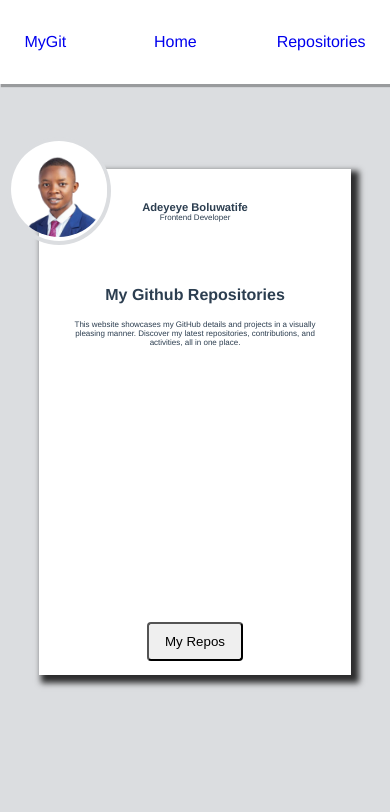
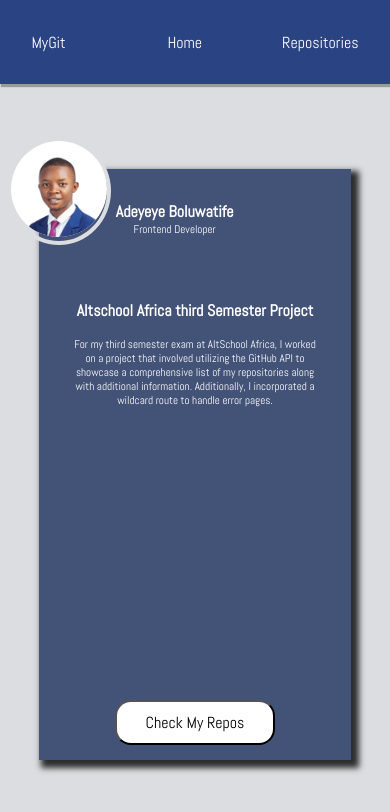
Before and after one commit to Developstar/github-projects, a Vue app: page / in a window 390 px wide. Shown: the top 812 px of the page. Built offline with nearby package versions, Linux system fonts and the light colour scheme.

Commit message:
styled home page

```diff
--- a/src/components/HeaderNav.vue
+++ b/src/components/HeaderNav.vue
@@ -20,7 +20,7 @@
 <style>
 
 .nav_wrapper{
-  background: #ffffff;
+  background: #2a4383;
   display: flex;
   gap: 50%;
   height: 10vh;
@@ -36,6 +36,26 @@ li{
 .pagelinks{
   display: flex;
   gap: 5rem;
+  font-family: 'Abel', sans-serif;
+}
+
+.pagelinks a{
+  color: white;
+}
+
+.pagelinks a:hover{
+
+  filter:drop-shadow(5px 5px 13px white);
+}
+
+.logo a{
+  color: white;
+  font-family: 'Abel', sans-serif;
+
+}
+
+.logo:hover{
+  filter:drop-shadow(5px 5px 13px white);
 }
 
 @media (min-width:320px) and (max-width:480px){
--- a/src/views/HomePage.vue
+++ b/src/views/HomePage.vue
@@ -7,13 +7,17 @@
         <p>Frontend Developer</p>
       </div>
       <div class="repoButton">
-        <router-link to="/MyRepos" style="text-decoration: none;"><button class="mrepobtn ">My Repos</button></router-link>
+        <router-link to="/MyRepos" style="text-decoration: none;"><button class="mrepobtn ">Check My Repos</button></router-link>
       </div>
       </div>
 
       <div class="aboutMe">
-        <h2>My Github Repositories</h2>
-        <p>This website showcases my GitHub details and projects in a visually pleasing manner. Discover my latest repositories, contributions, and activities, all in one place.</p>
+        <h2>Altschool Africa third Semester Project</h2>
+        <p>For my third semester exam at AltSchool Africa, I worked on a project that involved utilizing the GitHub API to showcase a comprehensive list of my repositories along with additional information. Additionally, I incorporated a wildcard route to handle error pages.
+
+
+
+</p>
       </div>
 
     </section>
@@ -21,11 +25,12 @@
 
   <style>
 
-
+@import url('https://fonts.googleapis.com/css2?family=Abel&display=swap');
   .pageWrapper {
     margin-top: 2rem;
     text-align: center;
-    background: white;
+    background: #435277;
+    color: white;
     box-shadow: 5px 5px 6px 3px rgba(0, 0, 0, 0.8);
     margin-top: 10vh;
     width: 80vw;
@@ -57,36 +62,44 @@
 
   .heading, .repoButton{
     margin-top: 2rem;
+    font-family: 'Abel', sans-serif;
   }
 
   .aboutMe{
     margin-top: 8rem;
     width: 80%;
     height: 20vh;
-
+    font-family: 'Abel', sans-serif;
   }
 
   .aboutMe h2{
     margin-bottom: 1rem;
     margin-top: 1rem;
+    font-family: 'Abel', sans-serif;
+  }
 
+  .repoButton button{
+  background: white;
+  color: black ;
+  font-size: 1rem;
+   width: 10rem;
+   border-radius: 1rem;
+   font-family: 'Abel', sans-serif;
+   cursor: pointer;
+  }
+
+  button:hover{
+    filter:drop-shadow(5px 5px 13px white);
   }
 
 
 
   @media (min-width:320px) and (max-width: 420px){
 
+    .heading{
 
-    .pageWrapper {
-    margin-top: 2rem;
-    text-align: center;
-    background: white;
-    box-shadow: 5px 5px 6px 3px rgba(0, 0, 0, 0.8);
-    margin-top: 10vh;
-    width: 80vw;
-    height: 60vh;
-    position: relative;
-  }
+      margin-left: 4.8rem;
+    }
 
   .aboutMe{
     margin-top: 4rem;
@@ -107,14 +120,18 @@
   }
 
   h4{
+    font-size: 1rem;
+  }
+
+  p{
     font-size: 0.7rem;
   }
 
-  p{
-    font-size: 0.5rem;
+  .imgWrapper{
+    position: absolute;
+    left: -2rem;
+    top: -2rem;
   }
-
-
     .imgWrapper img{
     width: 6rem;
     height: 6rem;
@@ -124,5 +141,6 @@
   h2{
     font-size: 1rem;
   }
+
   }
   </style>
```
